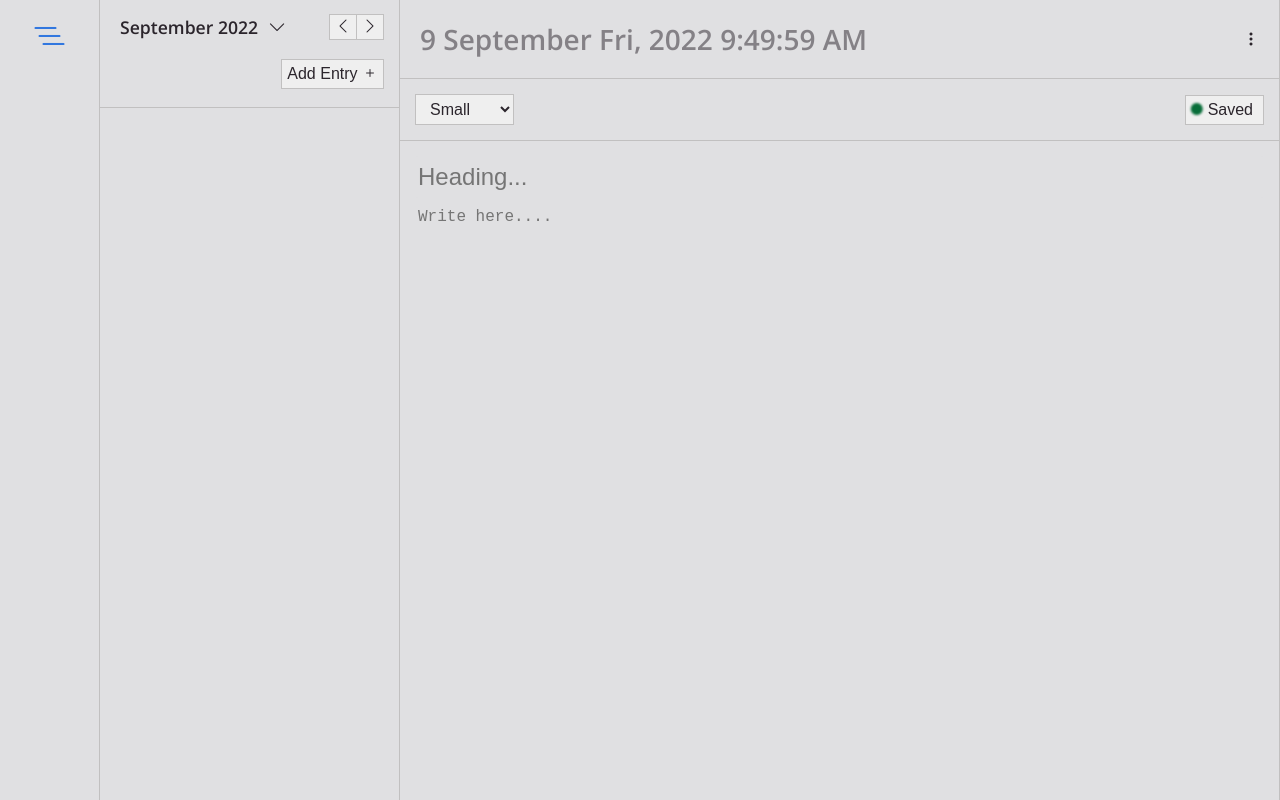
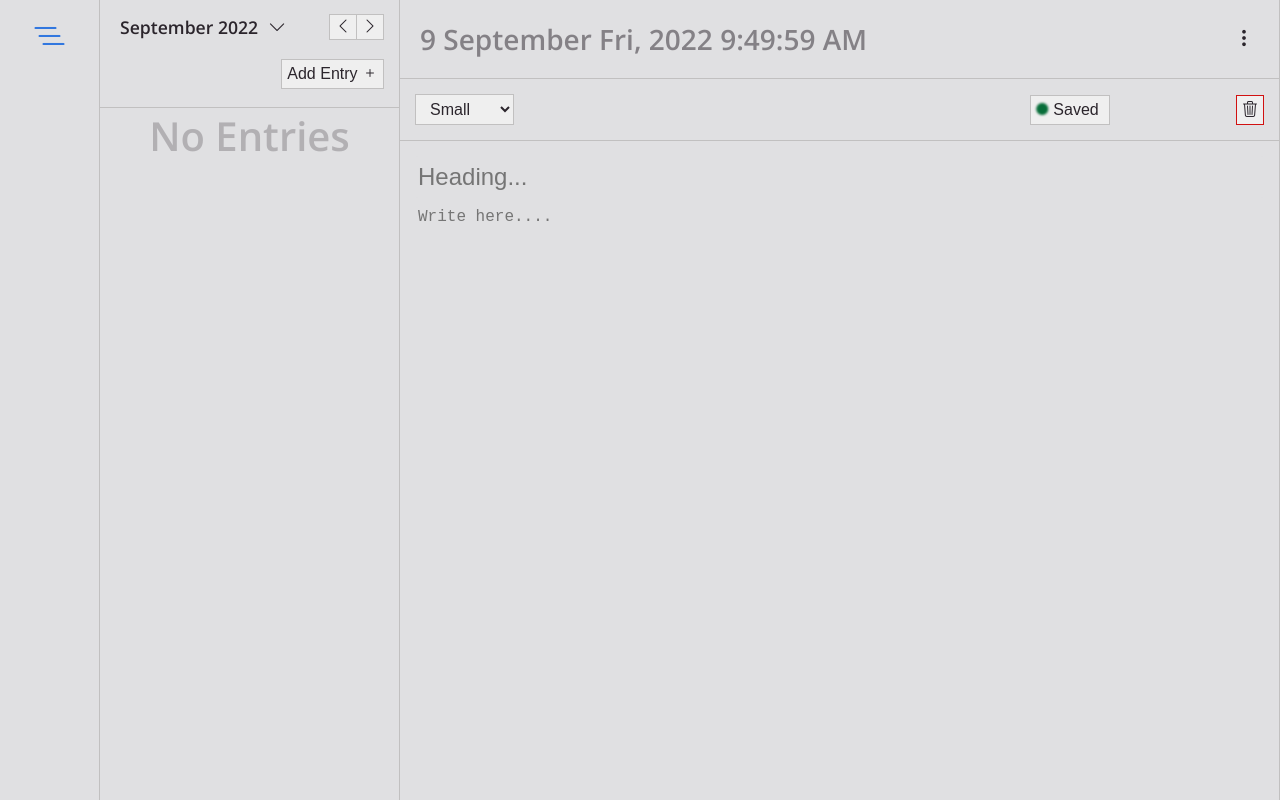
Before and after one commit to gaganjot99/Auth-demo, a React (Create React App) app: page / in a window 1280 px wide. Built offline with nearby package versions, Linux system fonts and the light colour scheme; no server answers.

Commit message:
fix: resolve final errors

```diff
--- a/public/index.html
+++ b/public/index.html
@@ -7,7 +7,7 @@
     <meta name="theme-color" content="#000000" />
     <meta
       name="description"
-      content="Web site created using create-react-app"
+      content="App using authentication and autherisation"
     />
     <link rel="apple-touch-icon" href="%PUBLIC_URL%/logo.png" />
     <!--
@@ -24,7 +24,7 @@
       work correctly both with client-side routing and a non-root public URL.
       Learn how to configure a non-root public URL by running `npm run build`.
     -->
-    <title>React App</title>
+    <title>Secrets</title>
   </head>
   <body>
     <noscript>You need to enable JavaScript to run this app.</noscript>
--- a/public/main.html
+++ /dev/null
@@ -1,55 +0,0 @@
-<!DOCTYPE html>
-<html lang="en">
-  <head>
-    <meta charset="UTF-8" />
-    <meta http-equiv="X-UA-Compatible" content="IE=edge" />
-    <meta name="viewport" content="width=device-width, initial-scale=1.0" />
-    <title>Document</title>
-    <style>
-      * {
-        box-sizing: border-box;
-        padding: 0;
-        margin: 0;
-        background-color: antiquewhite;
-      }
-      h1 {
-        text-align: center;
-        margin-top: 10%;
-        font-family: sans-serif;
-        font-size: 4rem;
-        color: rgb(45, 44, 44);
-      }
-      a {
-        text-decoration: none;
-        color: tomato;
-        font-size: 2rem;
-        margin: auto;
-        padding: 20px 40px;
-        border: 2px solid tomato;
-        display: table;
-        margin-top: 50px;
-      }
-      #high-head {
-        text-align: center;
-        font-family: sans-serif;
-        color: darkred;
-        font-size: 3rem;
-      }
-    </style>
-  </head>
-  <body>
-    <h1>
-      <h2 id="high-head"></h2>
-      Welcome to your app
-    </h1>
-    <a href="/login">login</a>
-    <script>
-      const ele = document.getElementById("high-head");
-      fetch("/data/user")
-        .then((data) => data.json())
-        .then((data) => {
-          ele.innerText = data.username;
-        });
-    </script>
-  </body>
-</html>
--- a/src/App.css
+++ b/src/App.css
@@ -124,6 +124,10 @@ button:disabled {
   padding: 5px 15px;
 }
 
+.border-light {
+  border: 1px solid var(--lightgray);
+}
+
 .auth-btn:disabled {
   opacity: 0.75;
 }
@@ -136,6 +140,14 @@ button:disabled {
 .toggle-p {
   text-align: center;
   margin: 25px 0px;
+}
+
+.h2-large-light {
+  font-size: 2.5rem;
+  opacity: 0.25;
+  font-weight: bold;
+  margin: auto;
+  width: fit-content;
 }
 
 .pass-div {
@@ -291,6 +303,22 @@ button:disabled {
   font-size: 1rem;
 }
 
+.drop-menu {
+  position: absolute;
+  top: 40px;
+  right: -15px;
+  box-shadow: 0 4px 5px 0 rgba(0, 0, 0, 0.14), 0 1px 10px 0 rgba(0, 0, 0, 0.12),
+    0 2px 4px -1px rgba(0, 0, 0, 0.2);
+  z-index: 20;
+  background: var(--white);
+  width: 100px;
+  padding: 10px;
+}
+
+.drop-menu button:hover {
+  background-color: var(--lightgray);
+}
+
 .list-header {
   display: flex;
   flex-flow: column nowrap;
@@ -359,6 +387,7 @@ button:disabled {
   display: flex;
   justify-content: space-between;
   align-items: center;
+  position: relative;
 }
 
 .user-right h1 {
@@ -441,6 +470,24 @@ button:disabled {
   filter: blur(1px);
 }
 
+.delete-btn {
+  margin: 15px;
+  font-size: 1rem;
+  border-color: var(--red);
+}
+
+.delete-btn:hover {
+  color: white;
+  background-color: var(--red);
+}
+
+.right-btns {
+  display: flex;
+  justify-content: space-between;
+  align-items: center;
+  width: 30%;
+}
+
 @keyframes spin {
   0% {
     transform: rotate(0deg);
--- a/src/components/Entries.js
+++ b/src/components/Entries.js
@@ -9,11 +9,12 @@ const body = {
   content: "",
 };
 
-const Entries = ({ setSelected }) => {
+const Entries = ({ setSelected, refresh, setRefresh }) => {
   const [data, setData] = useState([]);
   const [month, setMonth] = useState(dateNow.getMonth() + 1);
   const [year, setYear] = useState(dateNow.getFullYear());
   const shiftEntry = () => {
+    //console.log("shiftEntry");
     fetch("/data/addnotes", {
       method: "post",
       headers: {
@@ -49,9 +50,15 @@ const Entries = ({ setSelected }) => {
         if (data.length === 0) {
           return;
         }
-        setSelected(data[0]);
+
+        setSelected((d) => {
+          if (d.note_id) {
+            return d;
+          }
+          return data[0];
+        });
       });
-  }, [month, year]); //eslint-disable-line
+  }, [month, year, refresh]); //eslint-disable-line
   return (
     <div id="main-entries">
       <Listheader
--- a/src/components/Entries/List.js
+++ b/src/components/Entries/List.js
@@ -22,6 +22,9 @@ const List = ({ data, setSelected }) => {
   const [select, setSelect] = useState(0);
   return (
     <div>
+      {data.length === 0 ? (
+        <h2 className="h2-large-light">No Entries</h2>
+      ) : null}
       {data.map((ele, i) => {
         let time = new Date(ele.created_on);
         let date = time.getDate();
--- a/src/components/Entries/Listheader.js
+++ b/src/components/Entries/Listheader.js
@@ -3,7 +3,8 @@ import Dates from "./Dates";
 const Listheader = ({ setMonth, setYear, month, year, shiftEntry }) => {
   const addEnter = () => {
     let time = new Date();
-    if (time.getMonth() !== month || time.getFullYear() !== year) {
+    if (time.getMonth() + 1 !== month || time.getFullYear() !== year) {
+      //console.log("addEnter");
       setMonth(time.getMonth() + 1);
       setYear(time.getFullYear());
     } else {
--- a/src/components/Righthalf.js
+++ b/src/components/Righthalf.js
@@ -1,6 +1,6 @@
 import Workspace from "./Workspace";
 import Entries from "./Entries";
-import { useEffect, useState } from "react";
+import { useState } from "react";
 
 const Righthalf = (props) => {
   const [selected, setSelected] = useState({
@@ -8,10 +8,15 @@ const Righthalf = (props) => {
     content: "",
     heading: "",
   });
+  const [refresh, setRefresh] = useState(0);
   return (
     <div id="right-half" className={props.showList ? "" : "left-move"}>
-      <Entries setSelected={setSelected} />
-      <Workspace selected={selected} showList={props.showList} />
+      <Entries setSelected={setSelected} refresh={refresh} />
+      <Workspace
+        selected={selected}
+        showList={props.showList}
+        setRefresh={setRefresh}
+      />
     </div>
   );
 };
--- a/src/components/Workspace.js
+++ b/src/components/Workspace.js
@@ -1,18 +1,40 @@
-import { useState } from "react";
+import { useEffect, useState } from "react";
 import Headright from "./workspace/Headright";
 import Options from "./workspace/Options";
 import WritingSpace from "./workspace/Writingspace";
 
-const Workspace = ({ selected, showList }) => {
+const Workspace = ({ selected, showList, setRefresh }) => {
   const [change, setChange] = useState(false);
   const [updating, setUpdating] = useState(false);
   const [savedHeading, setSavedHeading] = useState(selected.heading);
   const [savedContent, setSavedContent] = useState(selected.content);
+  const [deleting, setDeleting] = useState(false);
+
+  useEffect(() => {
+    if (!deleting) {
+      return;
+    }
+    fetch("/data/deletenote/" + selected.note_id, { method: "delete" })
+      .then((data) => data.json())
+      .then((data) => {
+        if (data.status === "success") {
+          setDeleting(false);
+          setRefresh((d) => d + 1);
+        }
+      })
+      .catch((e) => console.log(e));
+  }, [deleting]); //eslint-disable-line
 
   return (
     <div id="main-workspace">
       <Headright time={selected.created_on} />
-      <Options change={change} updating={updating} setUpdating={setUpdating} />
+      <Options
+        change={change}
+        updating={updating}
+        setUpdating={setUpdating}
+        setRefresh={setRefresh}
+        setDeleting={setDeleting}
+      />
       <WritingSpace
         showList={showList}
         selected={selected}
@@ -24,6 +46,7 @@ const Workspace = ({ selected, showList }) => {
         savedContent={savedContent}
         setSavedHeading={setSavedHeading}
         setSavedContent={setSavedContent}
+        setRefresh={setRefresh}
       />
     </div>
   );
--- a/src/components/workspace/Options.js
+++ b/src/components/workspace/Options.js
@@ -1,4 +1,14 @@
-const Options = ({ updating, change, setUpdating }) => {
+import { useEffect } from "react";
+
+const Options = ({ updating, change, setUpdating, setDeleting }) => {
+  useEffect(() => {
+    const item = setInterval(() => {
+      if (change) {
+        setUpdating(true);
+      }
+    }, 20000);
+    return () => clearInterval(item);
+  }, [change]); //eslint-disable-line
   return (
     <div className="edit-options border-bottom">
       <select>
@@ -6,6 +16,7 @@ const Options = ({ updating, change, setUpdating }) => {
         <option>Medium</option>
         <option>Large</option>
       </select>
+      <div className="right-btns">
         <button
           className="save-btn"
           onClick={(e) => {
@@ -27,6 +38,13 @@ const Options = ({ updating, change, setUpdating }) => {
           )}
           {updating ? "updating" : change ? "Save" : "Saved"}
         </button>
+        <button
+          className="delete-btn border-light"
+          onClick={(e) => setDeleting(true)}
+        >
+          <i className="bi bi-trash3"></i>
+        </button>
+      </div>
     </div>
   );
 };
--- a/src/components/workspace/Userinfo.js
+++ b/src/components/workspace/Userinfo.js
@@ -2,6 +2,7 @@ import { useEffect, useState } from "react";
 
 const Userinfo = () => {
   const [username, setUsername] = useState("");
+  const [show, setShow] = useState(false);
   useEffect(() => {
     fetch("/data/user")
       .then((data) => data.json())
@@ -13,7 +14,21 @@ const Userinfo = () => {
   return (
     <div className="user-right">
       <h1>{username}</h1>
-      <i className="bi bi-three-dots-vertical"></i>
+      <button className="noborder" onClick={(e) => setShow((i) => !i)}>
+        <i className="bi bi-three-dots-vertical"></i>
+      </button>
+      {show ? (
+        <div className="drop-menu">
+          <button
+            className="noborder"
+            onClick={(e) => {
+              window.location.href = "/logout";
+            }}
+          >
+            Log out
+          </button>
+        </div>
+      ) : null}
     </div>
   );
 };
--- a/src/components/workspace/Writingspace.js
+++ b/src/components/workspace/Writingspace.js
@@ -12,6 +12,7 @@ const WritingSpace = ({
   setSavedHeading,
   updating,
   setUpdating,
+  setRefresh,
 }) => {
   const [heading, setHeading] = useState(selected.heading);
   const [content, setContent] = useState(selected.content);
@@ -48,12 +49,16 @@ const WritingSpace = ({
         if (data.note_id) {
           setSavedContent(data.content);
           setSavedHeading(data.heading);
+          setRefresh((d) => d + 1);
           setUpdating(false);
         }
       });
   }, [updating]); //eslint-disable-line react-hooks/exhaustive-deps
 
   useEffect(() => {
+    if (change) {
+      setUpdating(true);
+    }
     setHeading(selected.heading);
     setContent(selected.content);
     setSavedHeading(selected.heading);
```
Lines whose indentation alone changed are shown as unchanged.
